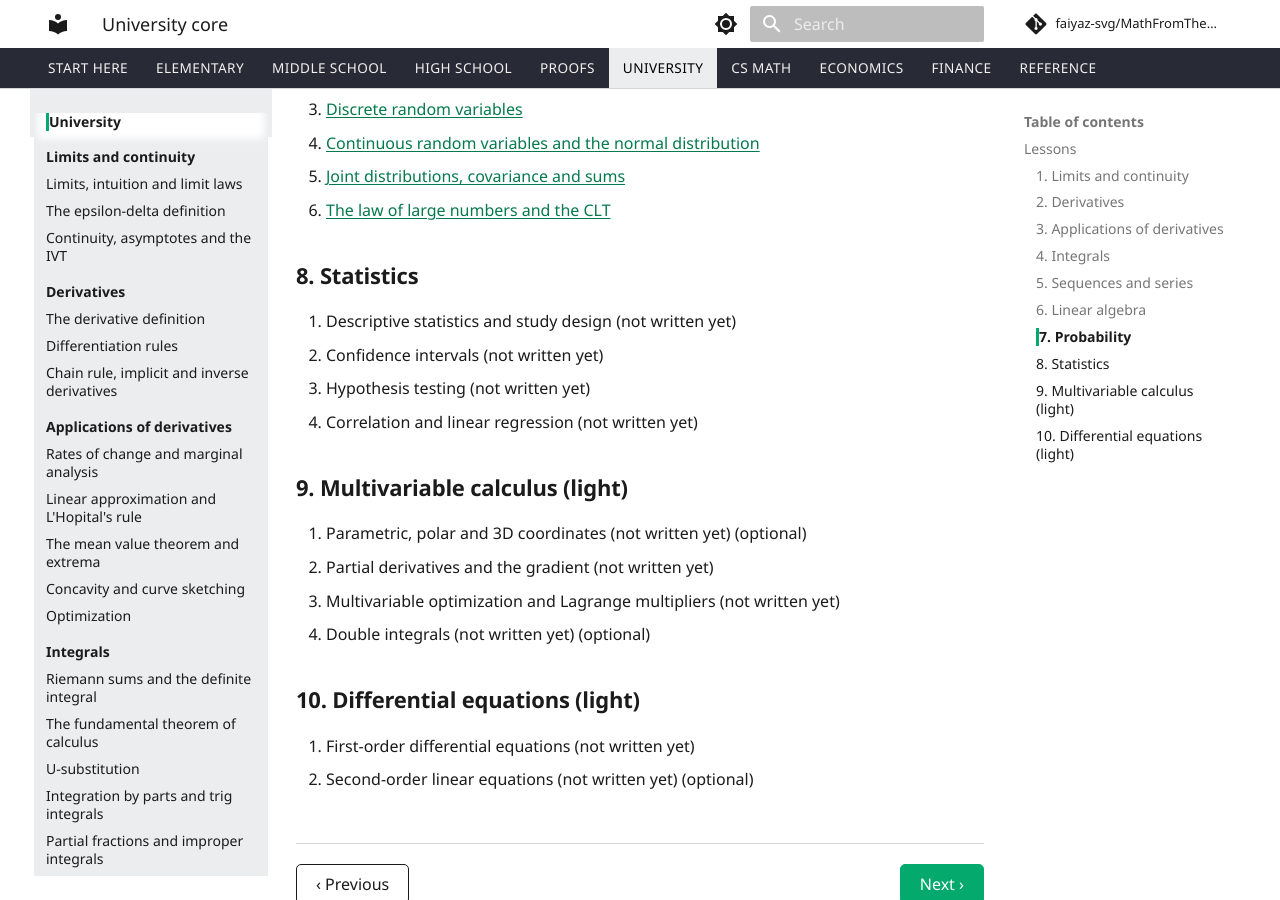
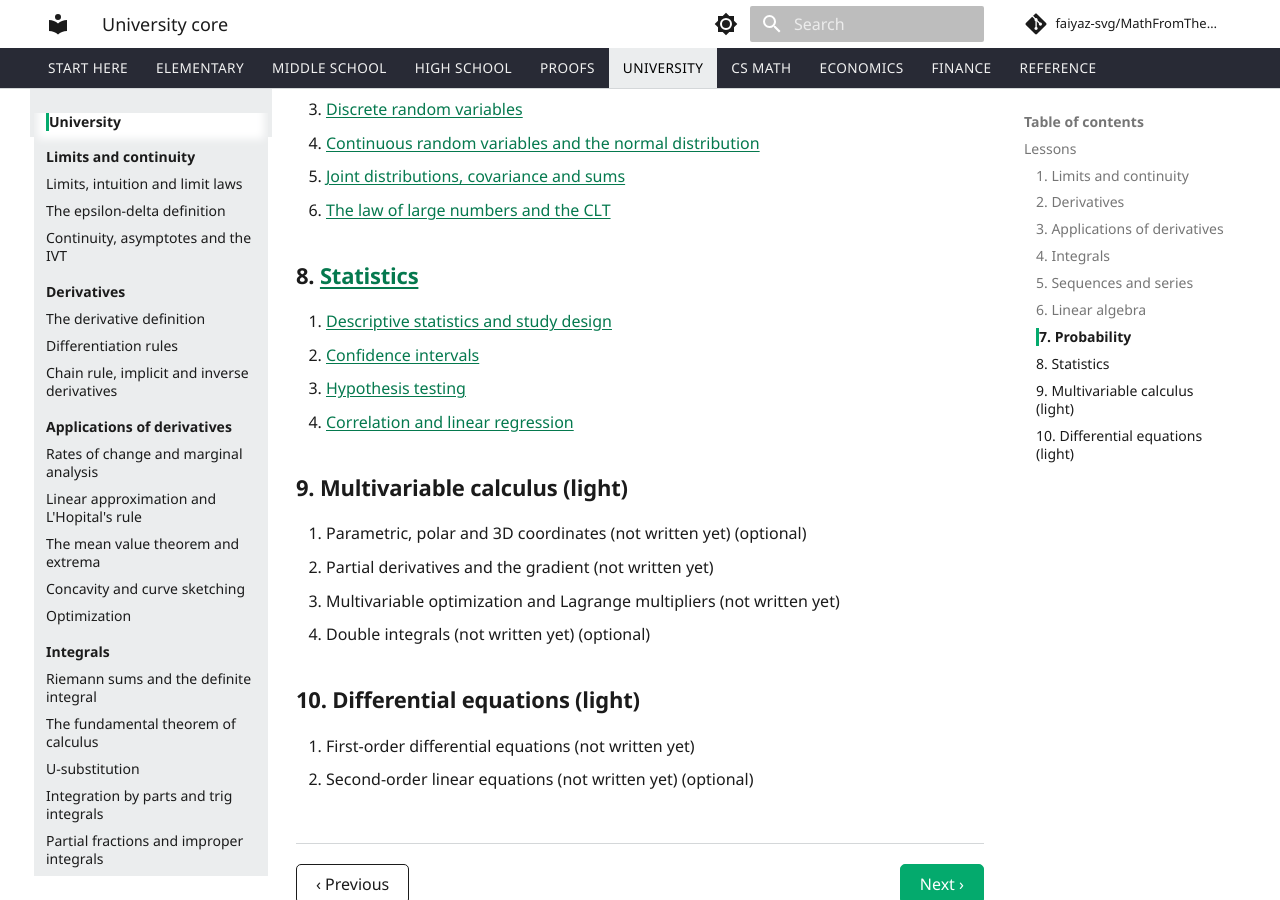
Before and after one commit to faiyaz-svg/MathFromTheGroundUp, an MkDocs documentation site: the page built from docs/05-university-core/index.md, in a window 1280 px wide and 900 px high, scrolled down 2019 px. Built offline with MkDocs 1.6.1 and Material for MkDocs 9.7.7, drawn with Linux system fonts in a browser that asks for light colours; comment, search, counter and statistics services are not loaded.

Commit message:
add statistics to nav and progress

```diff
--- a/docs/05-university-core/index.md
+++ b/docs/05-university-core/index.md
@@ -65,12 +65,12 @@ The diagnostic quiz and the cheat sheet for this folder are written together wit
 5. [Joint distributions, covariance and sums](07-probability/05-joint-distributions-covariance-and-sums.md)
 6. [The law of large numbers and the CLT](07-probability/06-law-of-large-numbers-and-clt.md)
 
-### 8. Statistics
+### 8. [Statistics](08-statistics/index.md)
 
-1. Descriptive statistics and study design (not written yet)
-2. Confidence intervals (not written yet)
-3. Hypothesis testing (not written yet)
-4. Correlation and linear regression (not written yet)
+1. [Descriptive statistics and study design](08-statistics/01-descriptive-statistics-and-study-design.md)
+2. [Confidence intervals](08-statistics/02-confidence-intervals.md)
+3. [Hypothesis testing](08-statistics/03-hypothesis-testing.md)
+4. [Correlation and linear regression](08-statistics/04-correlation-and-linear-regression.md)
 
 ### 9. Multivariable calculus (light)
 
--- a/mkdocs.yml
+++ b/mkdocs.yml
@@ -326,6 +326,12 @@ nav:
           - "Continuous random variables and the normal distribution": 05-university-core/07-probability/04-continuous-random-variables-and-the-normal.md
           - "Joint distributions, covariance and sums": 05-university-core/07-probability/05-joint-distributions-covariance-and-sums.md
           - "The law of large numbers and the CLT": 05-university-core/07-probability/06-law-of-large-numbers-and-clt.md
+      - "Statistics":
+          - 05-university-core/08-statistics/index.md
+          - "Descriptive statistics and study design": 05-university-core/08-statistics/01-descriptive-statistics-and-study-design.md
+          - "Confidence intervals": 05-university-core/08-statistics/02-confidence-intervals.md
+          - "Hypothesis testing": 05-university-core/08-statistics/03-hypothesis-testing.md
+          - "Correlation and linear regression": 05-university-core/08-statistics/04-correlation-and-linear-regression.md
   - "CS math":
       - 06-cs-math/index.md
       - "Number representation":
```
Also changed, not shown: docs/progress.md (+8 -1 lines).
